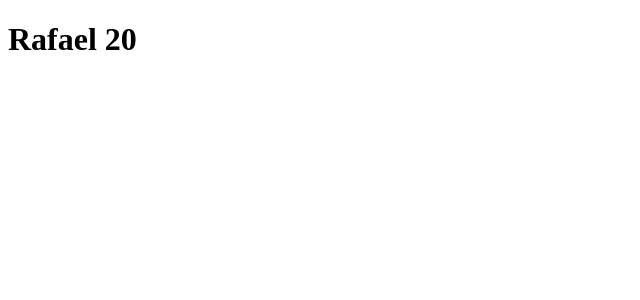
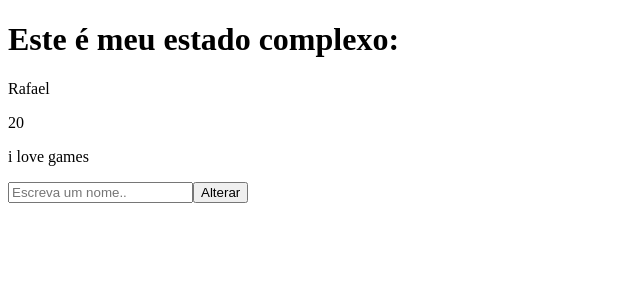
Before and after one commit to rafaellore/project-2, a React (Create React App) app: page / in a window 1280 px wide. Shown: the top 300 px of the page, without its empty margins (0-640 px from the left). Built offline with nearby package versions, Linux system fonts and the light colour scheme.

Commit message:
feat: adds the initial content after study

```diff
--- a/src/App.js
+++ b/src/App.js
@@ -1,15 +1,43 @@
-import React from 'react';
-import { Div } from './components/Div';
-import { H1 } from './components/H1';
-import { AppContext } from './contexts/app';
+import React, { useReducer, useState } from 'react';
 
 function App() {
+  const initialState = {
+    name: 'Rafael',
+    age: 20,
+    comment: 'i love games',
+  };
+
+  const reducer = (state, action) => {
+    switch (action.type) {
+      case 'CHANGE_NAME':
+        return { ...state, name: action.payload };
+    }
+    return { ...state };
+  };
+
+  const [state, dispatch] = useReducer(reducer, initialState);
+
+  const { name, age, comment } = state;
+
+  const [input, setInput] = useState('');
+
   return (
-    <AppContext>
-      <Div>
-        <H1 />
-      </Div>
-    </AppContext>
+    <div>
+      <h1> Este é meu estado complexo:</h1>
+      <p>{name}</p>
+      <p>{age}</p>
+      <p>{comment}</p>
+
+      <input
+        value={input}
+        onChange={(e) => setInput(e.target.value)}
+        placeholder="Escreva um nome.."
+      />
+
+      <button onClick={() => dispatch({ type: 'CHANGE_NAME', payload: input })}>
+        Alterar
+      </button>
+    </div>
   );
 }
 
--- a/src/components/Div/index.jsx
+++ /dev/null
@@ -1,4 +0,0 @@
-// eslint-disable-next-line react/prop-types
-export const Div = ({ children }) => {
-  return <div>{children}</div>;
-};
--- a/src/components/H1/index.jsx
+++ /dev/null
@@ -1,8 +0,0 @@
-import { useContext } from 'react';
-import { GlobalContext } from '../../contexts/app';
-
-export const H1 = () => {
-  const { state } = useContext(GlobalContext);
-
-  return <h1>{`${state.name} ${state.age}`}</h1>;
-};
--- a/src/contexts/app/data.js
+++ /dev/null
@@ -1,4 +0,0 @@
-export const contextInitialValue = {
-  name: 'Rafael',
-  age: 20,
-};
--- a/src/contexts/app/index.jsx
+++ /dev/null
@@ -1,15 +0,0 @@
-import { createContext, useState } from 'react';
-import { contextInitialValue } from './data';
-
-export const GlobalContext = createContext();
-
-// eslint-disable-next-line
-export const AppContext = ({ children }) => {
-  const [state, setState] = useState(contextInitialValue);
-
-  return (
-    <GlobalContext.Provider value={{ state, setState }}>
-      {children}
-    </GlobalContext.Provider>
-  );
-};
```
